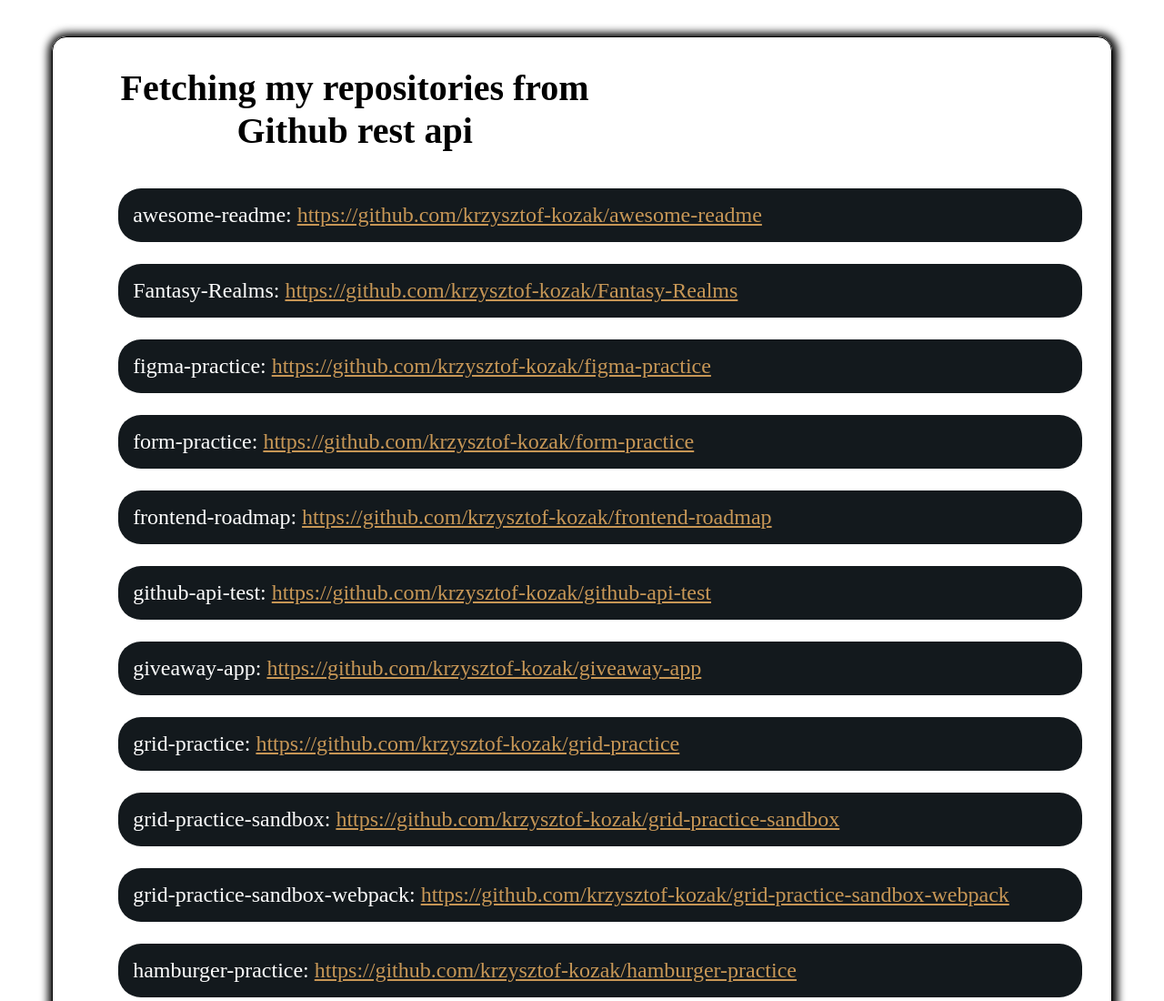
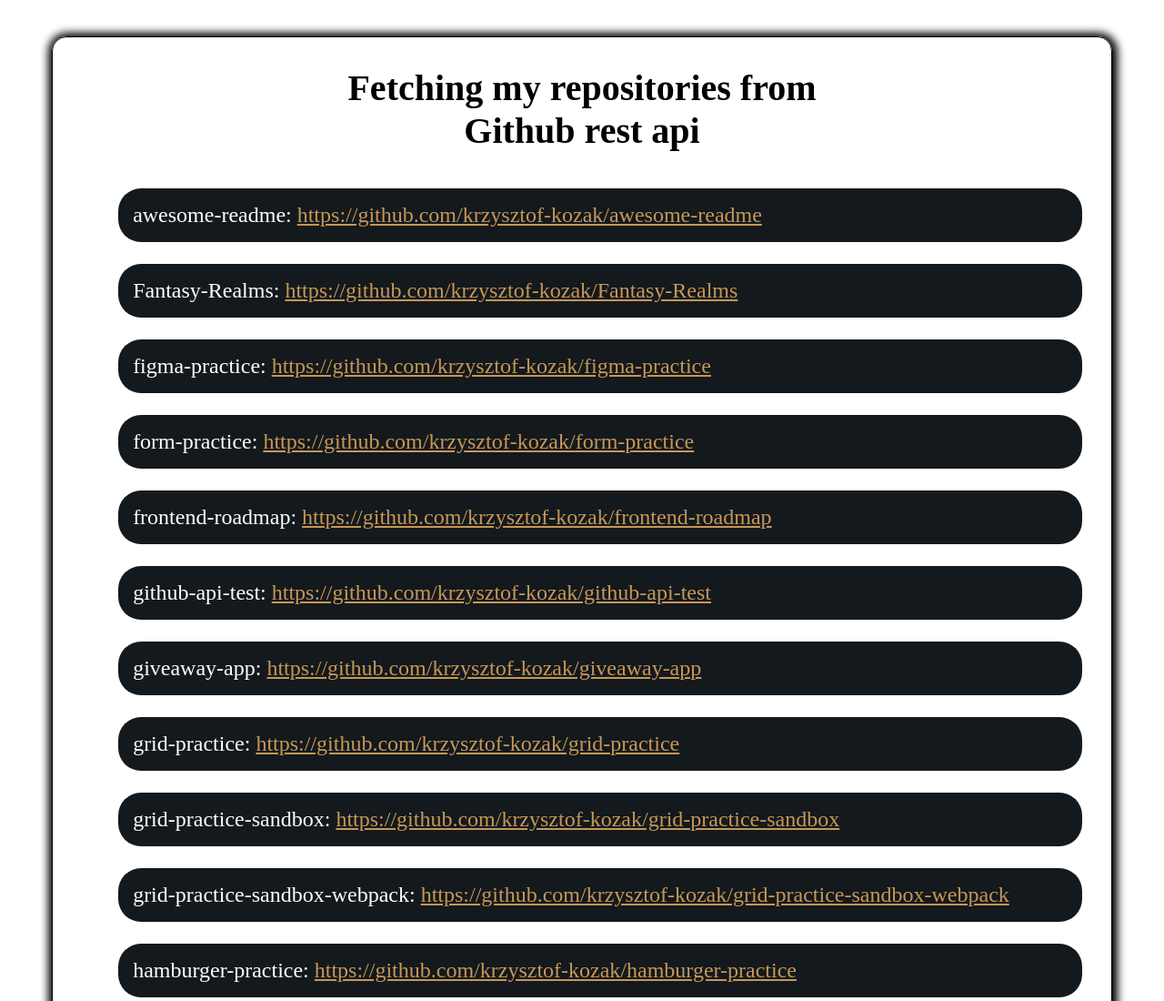
Before and after one commit to krzysztof-kozak/github-api-test, a plain HTML site: page index.html in a window 1280 px wide. Shown: the top 1100 px of the page at 91% size. Drawn offline with Linux system fonts and the light colour scheme.

Commit message:
centered the h1 element

```diff
--- a/index.css
+++ b/index.css
@@ -17,7 +17,7 @@
   font-size: 2.5rem;
   max-width: 30ch;
   text-align: center;
-  margin: 0 0 1em;
+  margin: 0 auto 1em;
 }
 
 .list {
```
